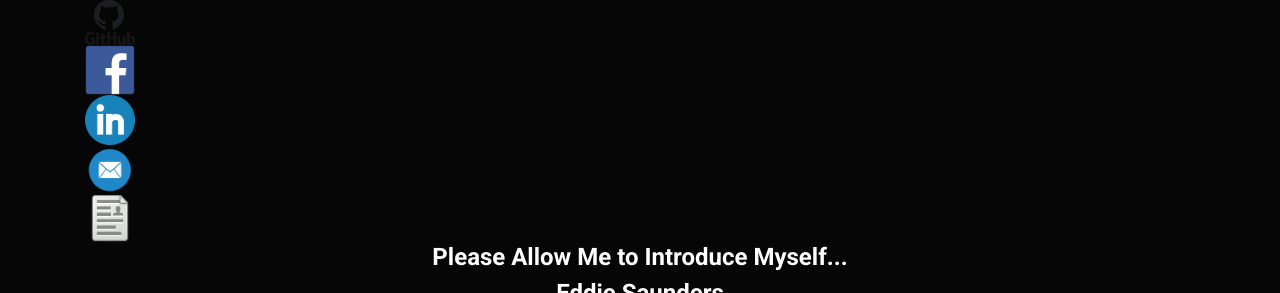
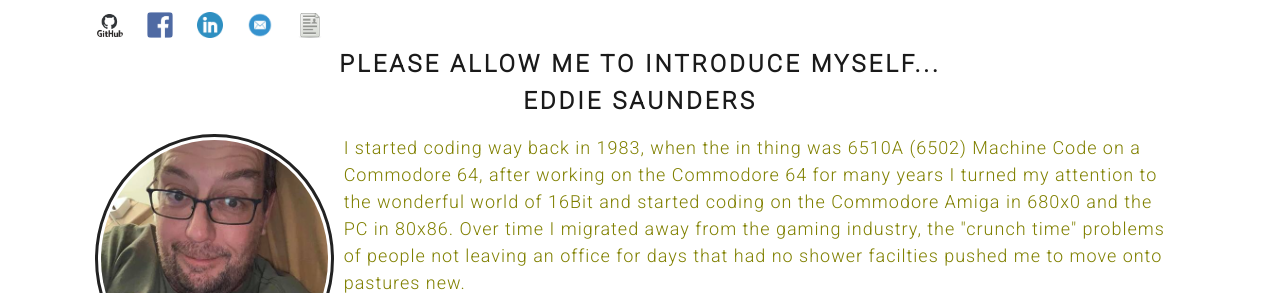
Before and after one commit to SaundersEddie/Eddie-Saunders-React-Portfolio, a React (Create React App) app: page / in a window 1280 px wide. Shown: the top 293 px of the page. Built offline with nearby package versions, Linux system fonts and the light colour scheme.

Commit message:
Added less intrusive navbar icons

```diff
--- a/public/index.html
+++ b/public/index.html
@@ -12,7 +12,7 @@
     <link rel="apple-touch-icon" href="%PUBLIC_URL%/logo192.png" />
     <link rel="manifest" href="%PUBLIC_URL%/manifest.json" />
     <link
-      href="https://stackpath.bootstrapcdn.com/bootswatch/4.5.2/cyborg/bootstrap.min.css"
+      href="https://stackpath.bootstrapcdn.com/bootswatch/4.5.2/lux/bootstrap.min.css"
       rel="stylesheet"
     />
     <link
--- a/src/Components/Header/header.css
+++ b/src/Components/Header/header.css
@@ -4,35 +4,26 @@
   font-family: "Roboto", sans-serif;
   font-size: x-large;
 }
-
-.myHeader {
-  background-color: yellow;
+.myNavbar {
+  position: -webkit-sticky;
+	position: sticky;
+	top: 0;
+  width: 100%;
+  overflow: auto;
 }
 
 .socialMediaIcon {
-  /* padding: 5px 1px !important;
-  opacity: 0.95 !important;
-  width: 50px !important;
-  height: 50px !important; */
+  opacity: 0.90;
   max-width: 50px;
   max-height: 50px;
+  float: left;
+  text-align: center;
+  padding: 12px;
+  color: white;
+  text-decoration: none;
+  font-size: 17px;
 }
 
 .socialMediaIcon:hover {
   opacity: 1;
-  max-width: 60px;
-  max-height: 60px;
 }
-
-/* .sticky-wrapper {
-  position: relative;
-  height: 3rem; /* We need to change this value */
-/* } */
-/*
-.sticky .sticky-inner {
-  position: fixed;
-  top: 0;
-  left: 0;
-  right: 0;
-  z-index: 1;
-} */
--- a/src/Components/Header/header.js
+++ b/src/Components/Header/header.js
@@ -10,9 +10,8 @@ import "./header.css";
 
 const Header = () => {
   return (
-    // <div className = "container">
-   <div className="page-header">
-      <div className="socialMediaIcon">
+<div className = "myNavbar">
+    <div className="socialMediaIcon">
         <a
           href="https://github.com/SaundersEddie"
           target="_blank"
@@ -49,9 +48,8 @@ const Header = () => {
           <img className="img-fluid rounded mx-auto" src={ResumeLogo} alt="Eddie Resume" />
         </a>
       </div>
-    </div>
-    // </div>
-  );
+</div>
+    );
 };
 
 export default Header;
```
Also changed, not shown: 1 other file (tests, documents, lock files or other folders).
